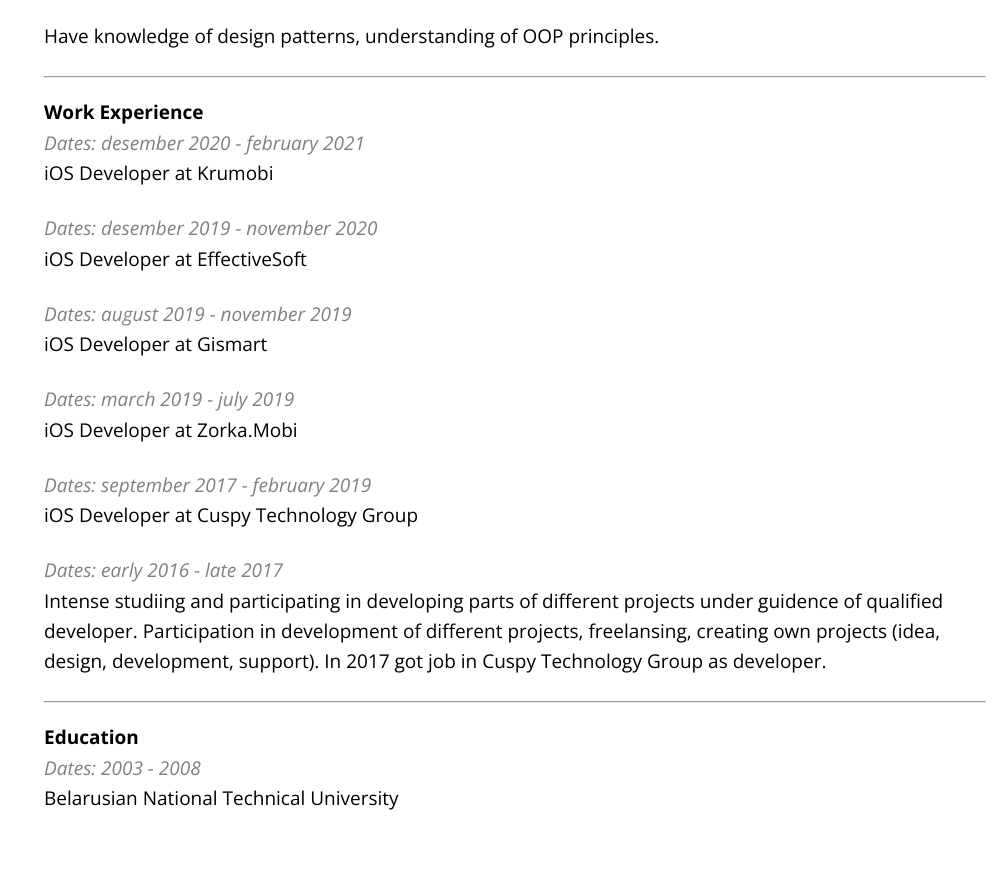
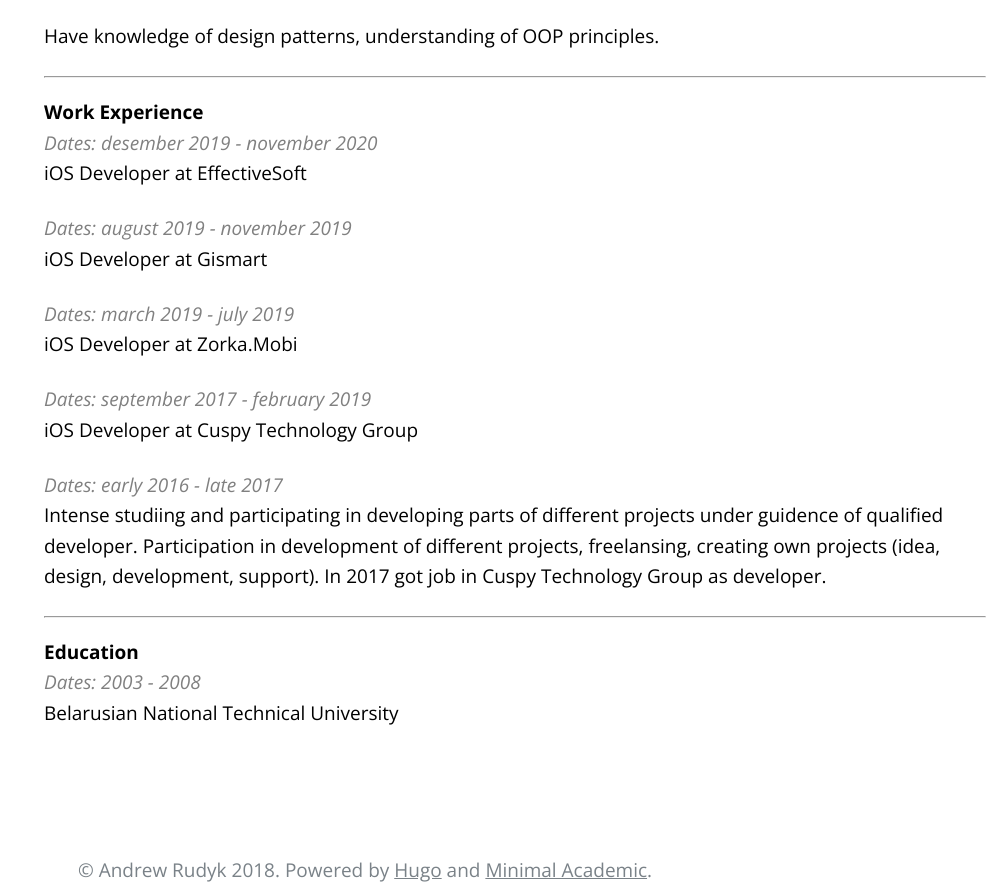
Before and after one commit to AndrewRudyk/andrewrudyk.github.io, a plain HTML site: page about/index.html in a window 1280 px wide. Shown: the part 1025-1919 px from the top of the page, without its empty margins (275-1280 px from the left). Drawn offline with nearby package versions, Linux system fonts and the light colour scheme; a web font is replaced by a local one.

Commit message:
update - 7

```diff
--- a/about/index.html
+++ b/about/index.html
@@ -141,9 +141,7 @@
 <p>Have knowledge of design patterns, understanding of OOP principles.</p>
 <hr>
 <p><strong>Work Experience</strong> <br>
-<span style="color:gray"> <em>Dates: desember 2020 - february 2021</em> </span><br>
-iOS Developer at Krumobi</p>
-<p><span style="color:gray"> <em>Dates: desember 2019 - november 2020</em> </span><br>
+<span style="color:gray"> <em>Dates: desember 2019 - november 2020</em> </span><br>
 iOS Developer at EffectiveSoft</p>
 <p><span style="color:gray"> <em>Dates: august 2019 - november 2019</em> </span><br>
 iOS Developer at Gismart</p>
```
